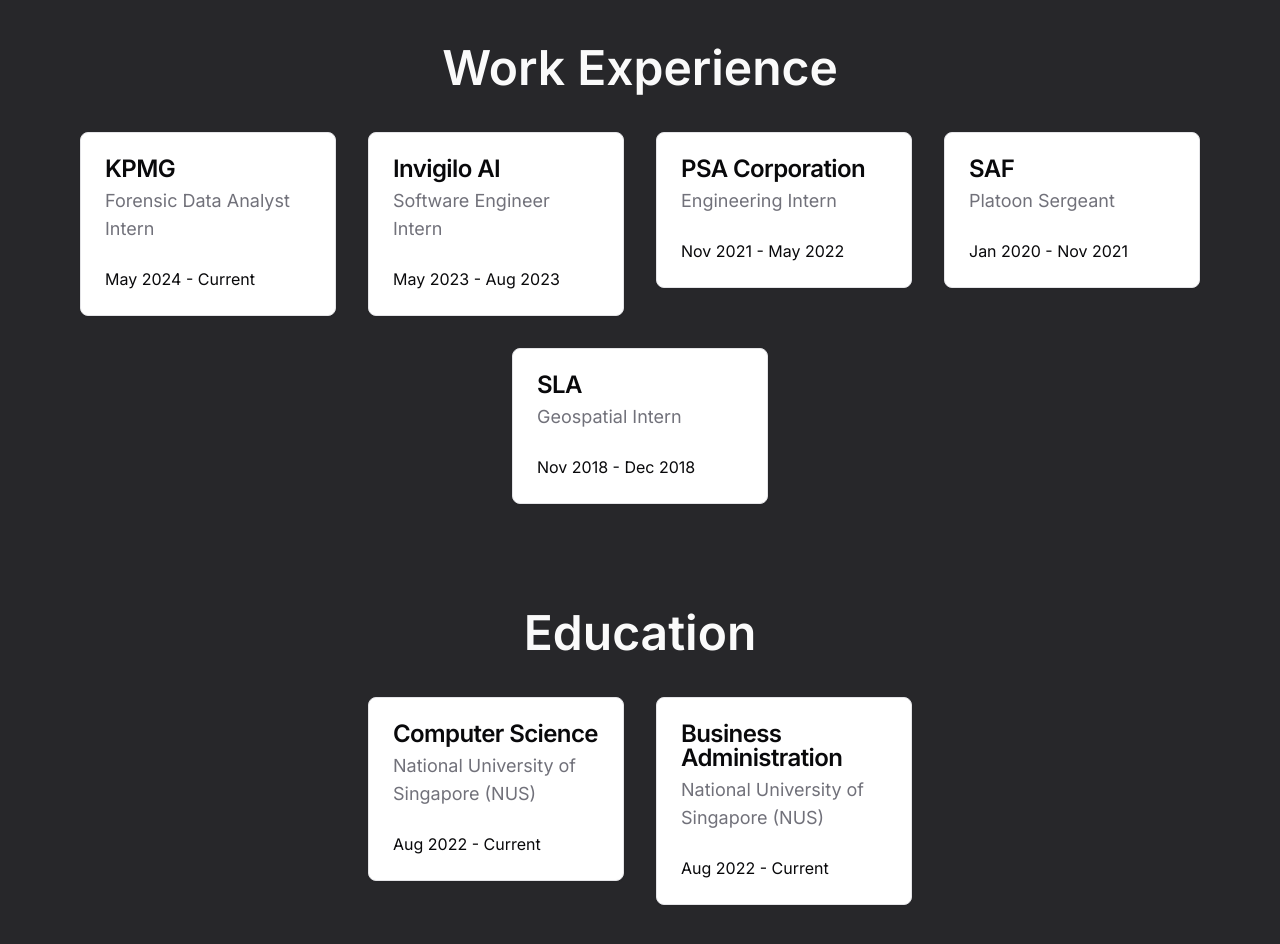
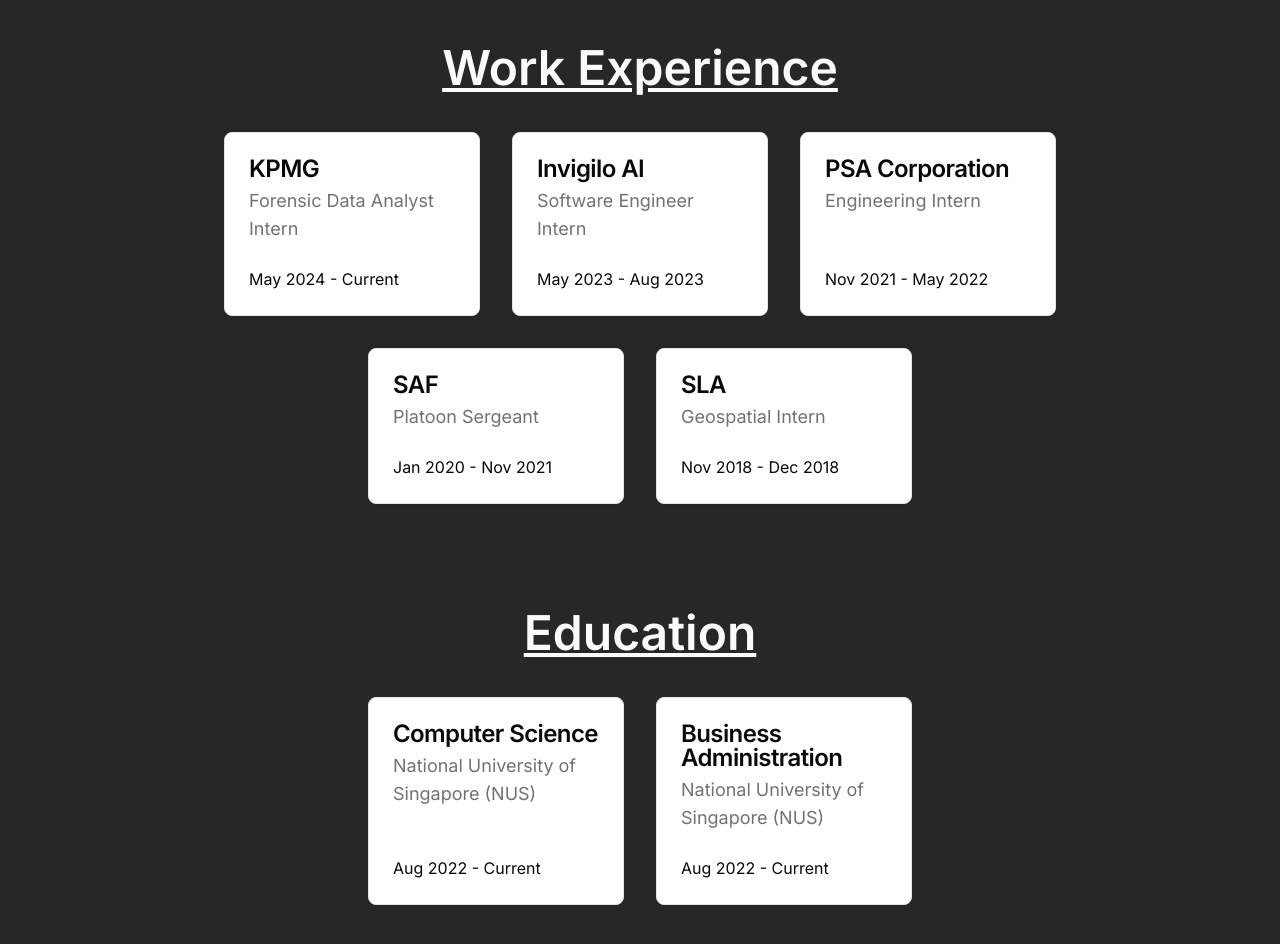
Before and after one commit to ivanleekk/ivan-website-v2, a Next.js app: page / in a window 1280 px wide. Shown: the part 1220-2164 px from the top of the page. Built offline with nearby package versions, Linux system fonts and the light colour scheme.

Commit message:
work out card sizing

```diff
--- a/src/app/resume-section.tsx
+++ b/src/app/resume-section.tsx
@@ -5,8 +5,8 @@
         <div className={'flex flex-col items-center pb-[25vh] bg-zinc-800'}>
             <div>
                 <hr className={'my-10 border-0'}/>
-                <div className={'text-5xl font-semibold text-center'}>Work Experience</div>
-                <div className={'flex content-start items-start justify-center flex-wrap gap-8 p-10'}>
+                <div className={'text-5xl font-semibold text-center underline'}>Work Experience</div>
+                <div className={'max-w-5xl flex content-start justify-center flex-wrap gap-8 p-10 items-stretch'}>
                     <WorkEducationCard companyOrDegree={'KPMG'} jobTitleOrSchool={'Forensic Data Analyst Intern'}
                                        startDate={'May 2024'} endDate={'Current'}/>
                     <WorkEducationCard companyOrDegree={'Invigilo AI'} jobTitleOrSchool={'Software Engineer Intern'}
@@ -21,8 +21,8 @@
             </div>
             <hr className={'my-8'}/>
             <div>
-                <div className={'text-5xl font-semibold text-center'}>Education</div>
-                <div className={'flex content-start items-start justify-center flex-wrap gap-8 pt-10'}>
+                <div className={'text-5xl font-semibold text-center underline'}>Education</div>
+                <div className={'max-w-5xl flex content-start justify-center flex-wrap gap-8 pt-10 items-stretch'}>
                     <WorkEducationCard companyOrDegree={'Computer Science'} jobTitleOrSchool={'National University of Singapore (NUS)'}
                                        startDate={'Aug 2022'} endDate={'Current'}/>
                     <WorkEducationCard companyOrDegree={'Business Administration'} jobTitleOrSchool={'National University of Singapore (NUS)'}
--- a/src/components/work-education-card.tsx
+++ b/src/components/work-education-card.tsx
@@ -24,7 +24,7 @@
  */
 export default function WorkEducationCard({companyOrDegree, jobTitleOrSchool, startDate, endDate}:WorkCardProps) {
     return (
-        <Card className={'w-64'}>
+        <Card className={'flex flex-col w-64 self-stretch justify-between'}>
             <CardHeader>
                 <CardTitle>
                     {companyOrDegree}
@@ -33,9 +33,9 @@
                     {jobTitleOrSchool}
                 </CardDescription>
             </CardHeader>
-            <CardContent>
+            <CardFooter>
                 <p>{startDate} - {endDate}</p>
-            </CardContent>
+            </CardFooter>
         </Card>
     );
 }
--- a/tailwind.config.ts
+++ b/tailwind.config.ts
@@ -1,4 +1,5 @@
 import type { Config } from "tailwindcss"
+
 
 const config = {
   darkMode: ["class"],
@@ -72,9 +73,14 @@
         "accordion-down": "accordion-down 0.2s ease-out",
         "accordion-up": "accordion-up 0.2s ease-out",
       },
+      textShadow: {
+        sm: '0 1px 2px var(--tw-shadow-color)',
+        DEFAULT: '0 2px 4px var(--tw-shadow-color)',
+        lg: '0 8px 16px var(--tw-shadow-color)',
+      },
     },
   },
-  plugins: [require("tailwindcss-animate")],
+  plugins: [require("tailwindcss-animate")]
 } satisfies Config
 
 export default config
```
